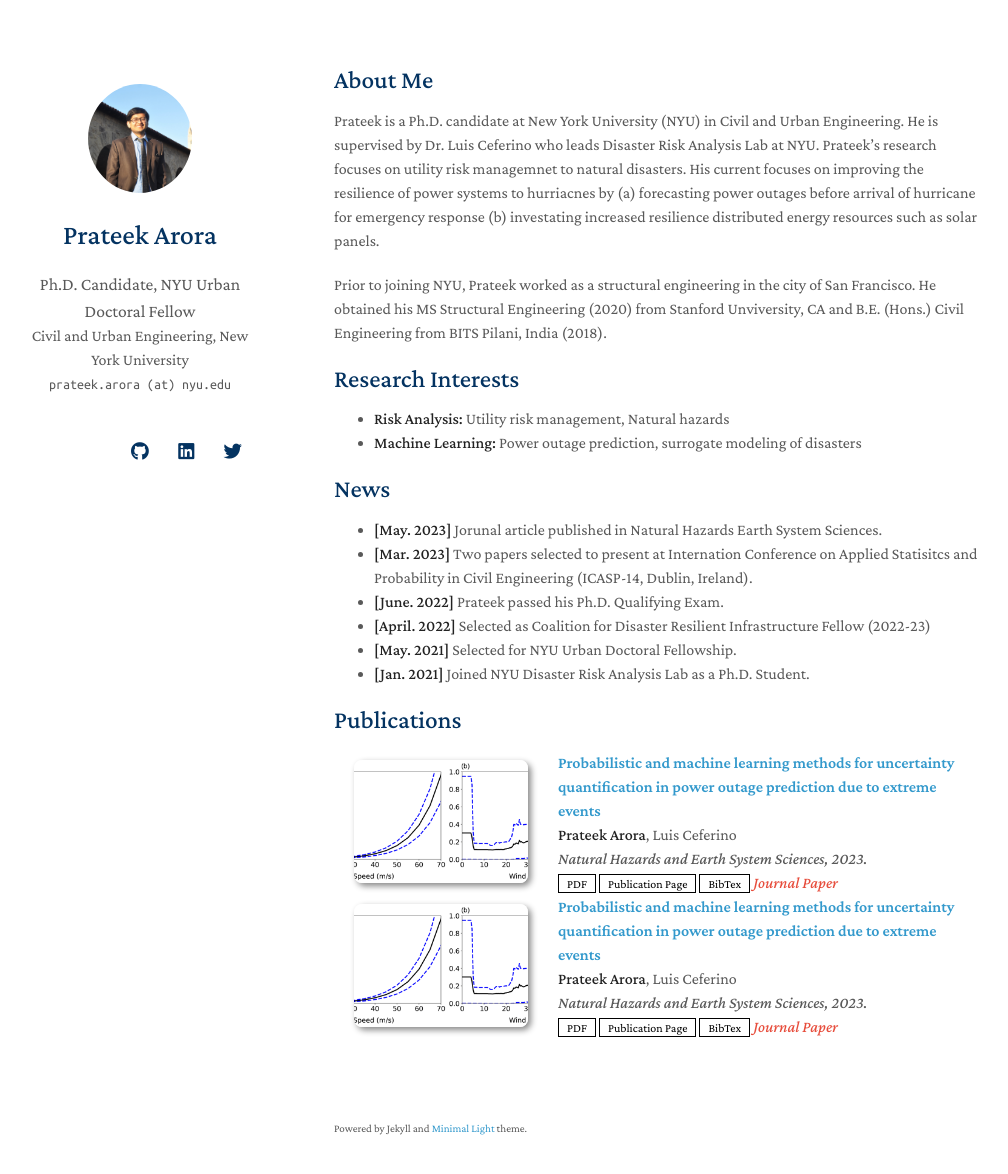
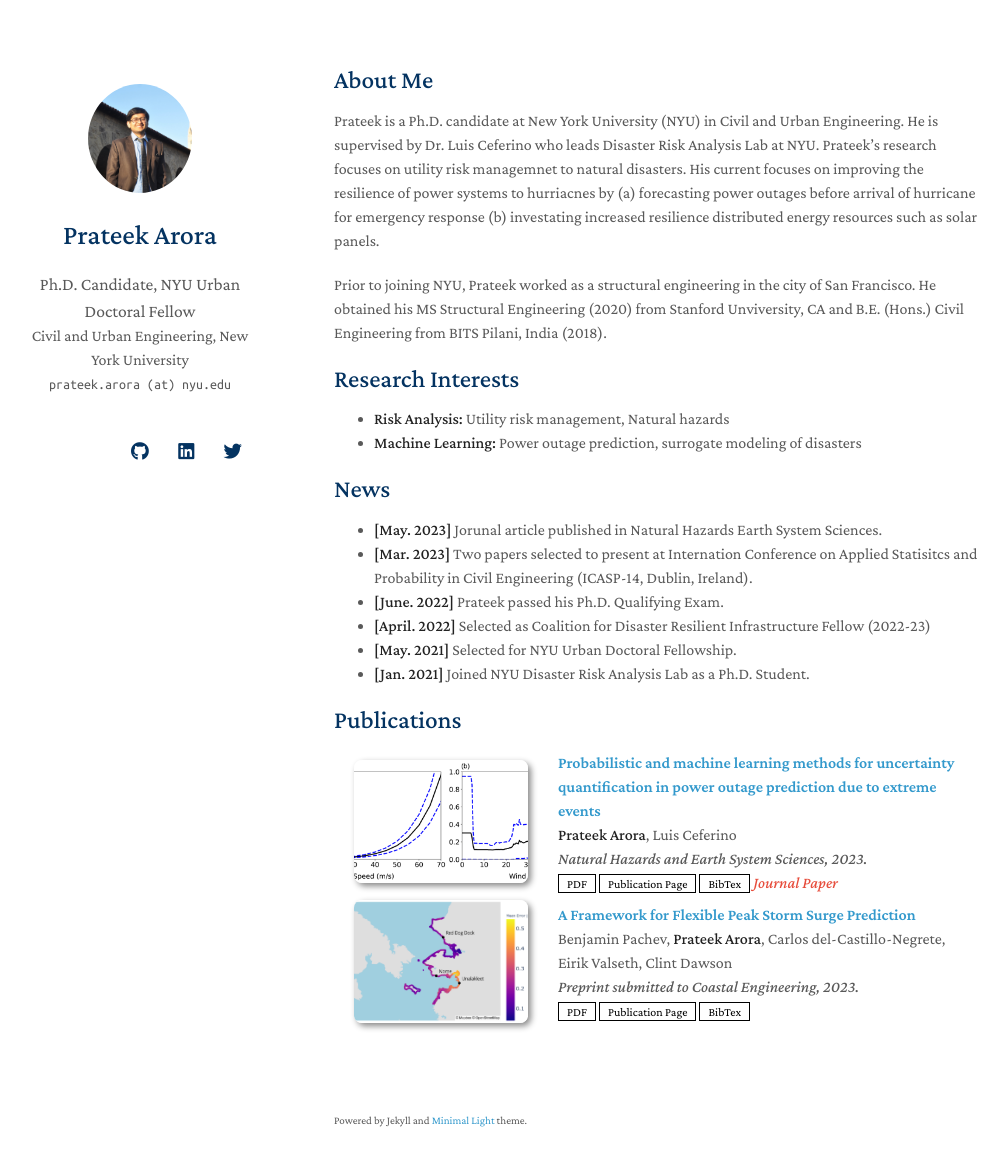
Before and after one commit to pa56/profile, a Jekyll site: the page built from index.md, in a window 1280 px wide and 1209 px high. Shown: the top 1174 px of the window, without its empty margins (136-1144 px from the left). Built offline with Jekyll 4.4.1, drawn with Linux system fonts in a browser that asks for light colours; nearby versions of some CDN libraries; a style sheet for code colours, icons or effects is not loaded; our own code applies the rules of GitHub Pages for plain Markdown files.

Commit message:
Update publications.md

```diff
--- a/_includes/publications.md
+++ b/_includes/publications.md
@@ -25,18 +25,17 @@
 <div class="pub-row">
 
   <div class="col-sm-3 abbr" style="position: relative;padding-right: 15px;padding-left: 15px;">
-    <img src="assets/img/nhess-23-1665-2023-avatar-web.png" class="teaser img-fluid z-depth-1">
+    <img src="assets/img/stormsurge.png" class="teaser img-fluid z-depth-1">
   </div>
 
   <div class="col-sm-9" style="position: relative;padding-right: 15px;padding-left: 20px;">
-    <div class="title"><a href="https://nhess.copernicus.org/articles/23/1665/2023/">Probabilistic and machine learning methods for uncertainty quantification in power outage prediction due to extreme events</a></div>
-    <div class="author"><strong>Prateek Arora</strong>, Luis Ceferino</div>
-    <div class="periodical"><em>Natural Hazards and Earth System Sciences, 2023.</em></div>
+    <div class="title"><a href="https://arxiv.org/abs/2204.13168">A Framework for Flexible Peak Storm Surge Prediction</a></div>
+    <div class="author">Benjamin Pachev,<strong> Prateek Arora</strong>, Carlos del-Castillo-Negrete, Eirik Valseth, Clint Dawson</div>
+    <div class="periodical"><em>Preprint submitted to Coastal Engineering, 2023.</em></div>
     <div class="links">
-      <a href="https://nhess.copernicus.org/articles/23/1665/2023/nhess-23-1665-2023.pdf" class="btn btn-sm z-depth-0" role="button" target="_blank" style="font-size:12px;">PDF</a>
-      <a href="https://nhess.copernicus.org/articles/23/1665/2023/" class="btn btn-sm z-depth-0" role="button" target="_blank" style="font-size:12px;">Publication Page</a>
-      <a href="https://nhess.copernicus.org/articles/23/1665/2023/nhess-23-1665-2023.bib" class="btn btn-sm z-depth-0" role="button" target="_blank" style="font-size:12px;">BibTex</a>
-      <strong><i style="color:#e74d3c">Journal Paper</i></strong>
+      <a href="https://arxiv.org/pdf/2204.13168.pdf" class="btn btn-sm z-depth-0" role="button" target="_blank" style="font-size:12px;">PDF</a>
+      <a href="https://arxiv.org/abs/2204.13168" class="btn btn-sm z-depth-0" role="button" target="_blank" style="font-size:12px;">Publication Page</a>
+      <a href="https://arxiv.org/abs/2204.13168" class="btn btn-sm z-depth-0" role="button" target="_blank" style="font-size:12px;">BibTex</a>
     </div>
   </div>
 </div>
```
